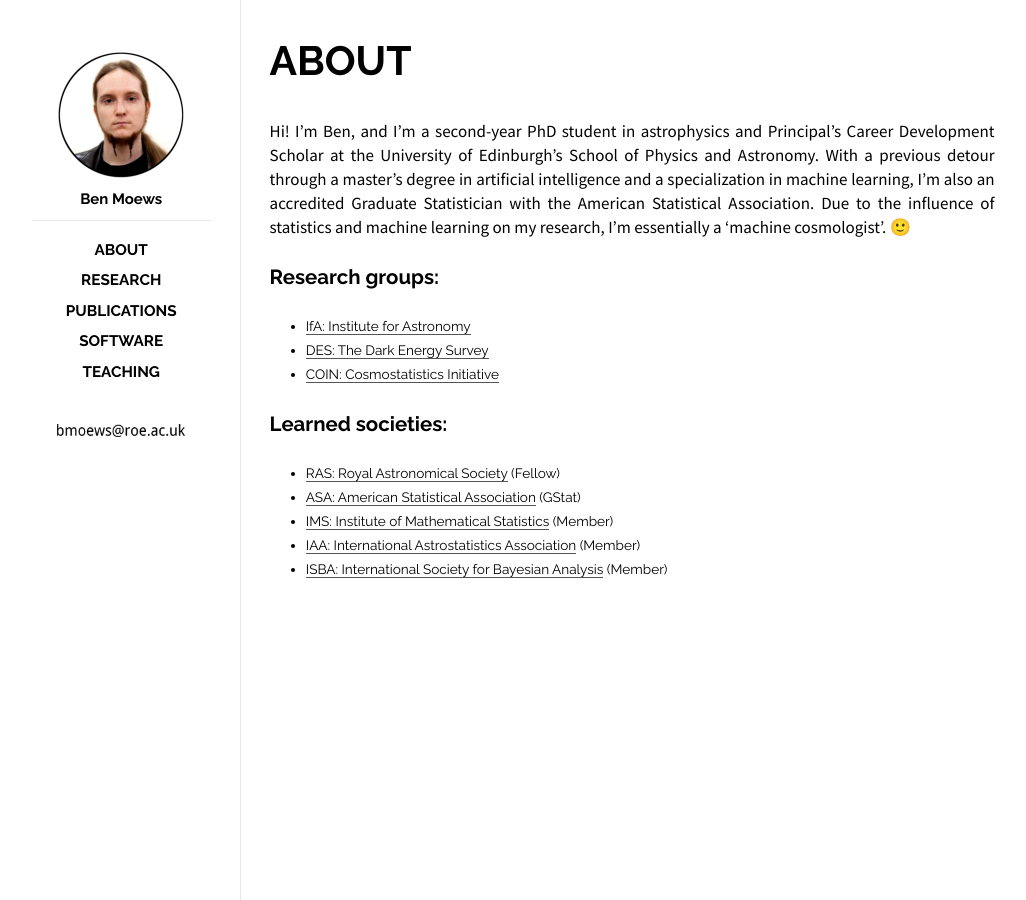
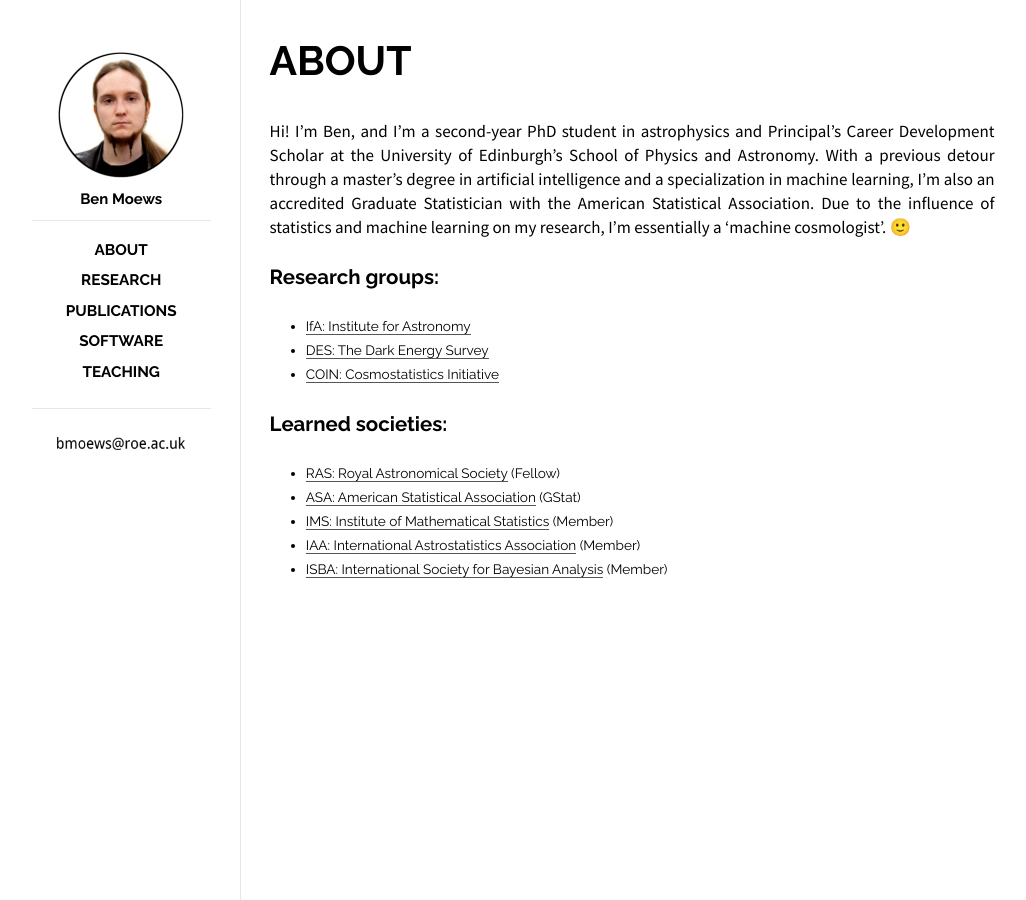
Before and after one commit to moews/moews.github.io, a Jekyll site: the page built from index.html, in a window 1280 px wide. Shown: the whole page, without its empty margins (118-1144 px from the left). Built offline with Jekyll 4.4.1, drawn with Linux system fonts in a browser that asks for light colours.

Commit message:
Update default.html

```diff
--- a/_layouts/default.html
+++ b/_layouts/default.html
@@ -39,7 +39,7 @@
             {% endfor %}
           </ul>
         </div>
-        <div class="tagline">
+        <div class="footer">
           <span class="tagline"><h1 class="title"><a href="/"><img id="logo" src="/images/contact_address.png"></a></h1></span>
         </div>
         <!--<div class="footer">
```
